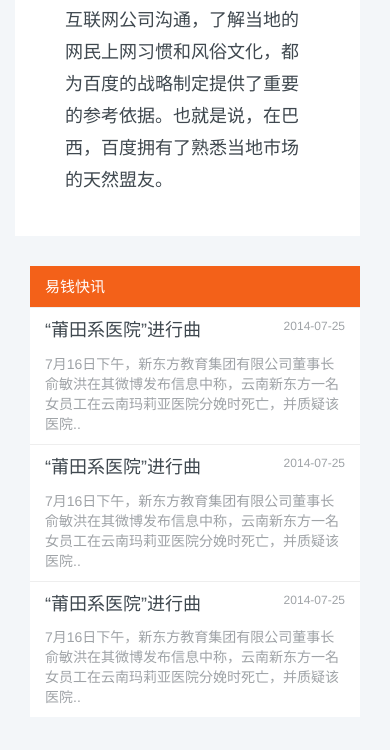
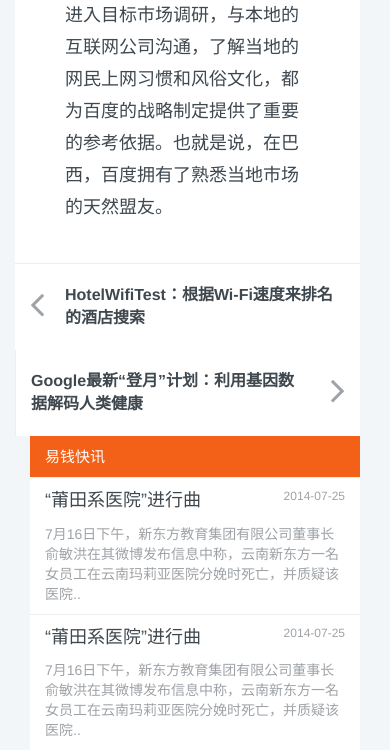
Before and after one commit to cash2one/eqcj, a Django app: template www/templates/article/article_detail.html in a window 390 px wide. Shown: the part 3720-4470 px from the top of the page. Run offline with Django 3.2, Linux system fonts and the light colour scheme; the template is opened without the code that fills it, so the values that code supplies are empty; some libraries are stand-ins or nearby versions.

Commit message:
添加面包屑

```diff
--- a/static/css/site.css
+++ b/static/css/site.css
@@ -17,6 +17,7 @@ body {
 .f18{font-size: 18px;}
 .f19{font-size: 19px;}
 .f20{font-size: 20px;}
+.f40{font-size: 40px;}
 
 .line-height-25{line-height: 25px;}
 .line-height-32{line-height: 32px;}
@@ -26,6 +27,9 @@ body {
 .co3{color: #fff;}
 .co4{color: #999;}
 .co5{color: #f36119;}
+
+.mr-0{margin-right: 0;}
+.ml-0{margin-left: 0;}
 
 .pt-0{padding-top: 0;}
 .pt-3{padding-top: 3px;}
@@ -41,13 +45,17 @@ body {
 .pl-5{padding-left: 5px;}
 .pl-10{padding-left: 10px;}
 .pl-15{padding-left: 15px;}
+.pl-20{padding-left: 20px;}
 .pl-35{padding-left: 35px;}
+.pl-40{padding-left: 40px;}
 .pl-50{padding-left: 50px;}
+.pl-70{padding-left: 70px;}
 .pr-0{padding-right: 0;}
 .pr-3{padding-right: 3px;}
 .pr-5{padding-right: 5px;}
 .pr-10{padding-right: 10px;}
 .pr-15{padding-right: 15px;}
+.pr-20{padding-right: 20px;}
 .pr-26{padding-right: 26px;}
 .pr-35{padding-right: 35px;}
 .pr-50{padding-right: 50px;}
@@ -72,6 +80,8 @@ body {
 .border-top-0{border-top: 0;}
 .border-bottom-0{border-bottom: 0;}
 .border-bottom{border-bottom: solid 1px;}
+.border-top{border-top: solid 1px;}
+.border-left{border-left: solid 1px;}
 .border-left-4{border-left: solid 4px;}
 
 .bdc-ebeced{border-color: #ebeced;}
--- a/www/templates/article/article_detail.html
+++ b/www/templates/article/article_detail.html
@@ -1,7 +1,12 @@
 {% extends "article/base_article.html" %}
 
 {% block container %}
-<div class="col-md-8 pt-30 pl-0">
+<ol class="breadcrumb f15" style="margin-bottom: 10px; margin-top: 10px; padding-left: 0;">
+	<li><a href="#">首页</a></li>
+	<li><a href="#">经济</a></li>
+	<li class="active">百度搜索“出海”巴西并非临时起意...</li>
+</ol>
+<div class="col-md-8 pt-0 pl-0">
 	<div class="border-bottom bdc-eee bgc-fff pl-50 pr-50 pb-3 pt-15 line-height-32">
 		<h2 class="text-center">百度搜索“出海”巴西并非临时起意，事前已做好渠道铺垫</h2>
 		<div class="text-right pr-15 pb-5">
@@ -44,9 +49,23 @@
 		</p>
 
 	</div>
+	<div class="bgc-fff border-top bdc-eee row ml-0 mr-0">
+		<div class="col-md-6 pt-20 pb-20 pl-50 pr">
+			<a href="#">
+				<span class="pa fa fa-angle-left f40 co2" style="left:15px;"></span>
+				<span class="f16 fb">HotelWifiTest：根据Wi-Fi速度来排名的酒店搜索</span>
+			</a>
+		</div>
+		<div class="col-md-6 pt-20 pb-20 pr-50 pr border-left bdc-eee">
+			<a href="#">
+				<span class="pa fa fa-angle-right f40 co2" style="right:15px;"></span>
+				<span class="f16 fb">Google最新“登月”计划：利用基因数据解码人类健康</span>
+			</a>
+		</div>
+	</div>
 </div>
 
-<div class="col-md-4 pt-30">
+<div class="col-md-4 pt-0">
 	<ul class="list-group">
 		<li class="list-group-item border-left-0 border-right-0 bdc-eee bgc-f36119 co3 f15">
 			<span>易钱快讯</span>
--- a/www/templates/article/article_list.html
+++ b/www/templates/article/article_list.html
@@ -1,7 +1,11 @@
 {% extends "article/base_article.html" %}
 
 {% block container %}
-<div class="col-md-8 pt-30 pl-0">
+<ol class="breadcrumb f15" style="margin-bottom: 10px; margin-top: 10px; padding-left: 0;">
+    <li><a href="#">首页</a></li>
+    <li><a href="#">经济</a></li>
+</ol>
+<div class="col-md-8 pt-0 pl-0">
 <ul class="list-group pt-5 bgc-fff">
 
     <li class="list-group-item border-left-0 border-right-0 bdc-eee bgc-0 pl-0">
```
